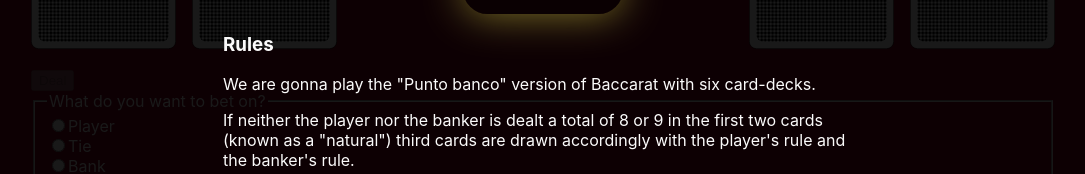
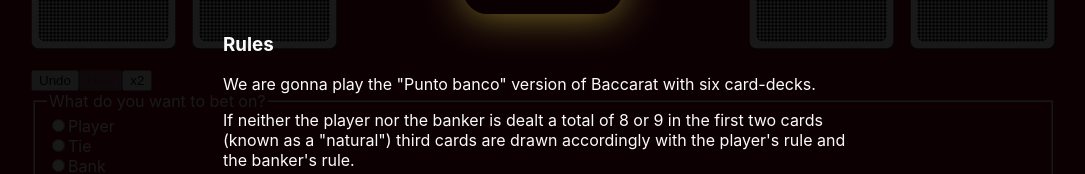
Before and after one commit to Ewelina92/Baccarat, a React (Create React App) app: page / in a window 1280 px wide. Shown: the part 441-615 px from the top of the page, without its empty margins (97-1182 px from the left). Built offline with nearby package versions, Linux system fonts and the light colour scheme.

Commit message:
Add more betting buttons
* make name and starting money mandatory to fill in

* disable deal-button when game is playing

* add double all bets button

* add undo last bet button and create snapshot

* simplify passed arguments to snapshot and replace .at() function

* adjust betting logic

```diff
--- a/src/components/betting-chips/BettingChip.tsx
+++ b/src/components/betting-chips/BettingChip.tsx
@@ -15,7 +15,7 @@ export type BettingChipProps = {
 };
 
 export const BettingChip = observer(({ value, betOn }: BettingChipProps) => {
-  const { game, player } = useMainStore();
+  const { player, betOnPlayer, betOnTie, betOnBanker } = useMainStore();
   const audio = useAudio(sound);
 
   const addToBet = () => {
@@ -25,19 +25,18 @@ export const BettingChip = observer(({ value, betOn }: BettingChipProps) => {
 
     switch (betOn) {
       case "player":
-        game.addToPlayerBet(value);
+        betOnPlayer(value);
         break;
       case "tie":
-        game.addToTieBet(value);
+        betOnTie(value);
         break;
       case "bank":
-        game.addToBankerBet(value);
+        betOnBanker(value);
         break;
       default:
         return;
     }
     audio.play();
-    player.removePlayerMoney(value);
   };
 
   return (
--- a/src/components/betting-chips/BettingControls.tsx
+++ b/src/components/betting-chips/BettingControls.tsx
@@ -8,7 +8,7 @@ import sound from "./place-bets-please.mp3";
 const bettingChipValues: BettingChipsValues[] = [1, 5, 25, 50, 100];
 
 export const BettingControls = observer(() => {
-  const { game } = useMainStore();
+  const { game, doubleBets, undoLastBet } = useMainStore();
   const [bettingChoice, setBettingChoice] = React.useState("");
   const audio = new Audio(sound);
 
@@ -24,7 +24,6 @@ export const BettingControls = observer(() => {
 
   const handleDeal = () => {
     game.setGameStage(GameStage.InitialCards);
-    game.setGameStage(GameStage.InitialCards);
   };
 
   return (
@@ -38,12 +37,26 @@ export const BettingControls = observer(() => {
       ))}
       <button
         type="button"
+        onClick={undoLastBet}
+        disabled={game.gameStage !== GameStage.InitialBet}
+      >
+        Undo
+      </button>
+      <button
+        type="button"
         onClick={handleDeal}
         disabled={
           game.gameStage !== GameStage.InitialBet || game.totalBet === 0
         }
       >
         Deal
+      </button>
+      <button
+        type="button"
+        onClick={doubleBets}
+        disabled={game.gameStage !== GameStage.InitialBet}
+      >
+        x2
       </button>
       <fieldset>
         <legend>What do you want to bet on?</legend>
--- a/src/components/overlays/StartOverlay.tsx
+++ b/src/components/overlays/StartOverlay.tsx
@@ -7,14 +7,13 @@ import sound from "../betting-chips/place-bets-please.mp3";
 import { useAudio } from "../../hooks/useAudio";
 
 export const StartOverlay = observer(() => {
-  const { game, player } = useMainStore();
+  const { game, player, createSnapshot } = useMainStore();
   const [name, setName] = React.useState("");
   const [money, setMoney] = React.useState(0);
   const [formErrorMessage, setFormErrorMessage] = React.useState("");
   const audio = useAudio(sound);
 
   const handleName = (event: React.ChangeEvent<HTMLInputElement>) => {
-    setName(event.target.value.trim());
     setName(event.target.value.trim());
   };
 
@@ -26,6 +25,7 @@ export const StartOverlay = observer(() => {
     if (!!name.length && money > 0) {
       game.nextRound();
       player.setInitialData(name, money);
+      createSnapshot();
       audio.play();
     } else {
       setFormErrorMessage(
--- a/src/stores/gameStore.ts
+++ b/src/stores/gameStore.ts
@@ -33,6 +33,24 @@ export class GameStore {
 
   setGameStage(gameStage: GameStage) {
     this.gameStage = gameStage;
+  }
+
+  setPlayerBet(amount: number) {
+    this.playerBet = amount;
+  }
+
+  setTieBet(amount: number) {
+    this.tieBet = amount;
+  }
+
+  setBankerBet(amount: number) {
+    this.bankerBet = amount;
+  }
+
+  doubleAllBets() {
+    this.playerBet *= 2;
+    this.bankerBet *= 2;
+    this.tieBet *= 2;
   }
 
   addToPlayerBet(bet: number) {
--- a/src/stores/mainStore.ts
+++ b/src/stores/mainStore.ts
@@ -14,6 +14,7 @@ import { PlayerStore } from "./playerStore";
 import { BaccaratStore } from "./baccaratStore";
 import { GameStage, GameStore } from "./gameStore";
 import { WinnerOptions } from "../types";
+import { Snapshot } from "./snapshotStore";
 
 // bet,
 // player + bank 2 cards each
@@ -34,12 +35,40 @@ export class MainStore {
 
   disposeReaction: IReactionDisposer;
 
+  snapshots: Snapshot[] = [];
+
+  betOnPlayer(amount: number) {
+    this.game.addToPlayerBet(amount);
+    this.player.removePlayerMoney(amount);
+    this.createSnapshot();
+  }
+
+  betOnTie(amount: number) {
+    this.game.addToTieBet(amount);
+    this.player.removePlayerMoney(amount);
+    this.createSnapshot();
+  }
+
+  betOnBanker(amount: number) {
+    this.game.addToBankerBet(amount);
+    this.player.removePlayerMoney(amount);
+    this.createSnapshot();
+  }
+
+  doubleBets() {
+    if (this.player.playerMoney >= this.game.totalBet) {
+      this.player.removePlayerMoney(this.game.totalBet);
+      this.game.doubleAllBets();
+    }
+  }
+
   endGameReset() {
     this.game.resetGame();
     this.player.resetPlayer();
     this.baccarat.setCards();
     this.baccarat.resetPlayerCards();
     this.baccarat.resetBankerCards();
+    this.snapshots = [];
   }
 
   betweenRoundsReset() {
@@ -48,6 +77,8 @@ export class MainStore {
     this.game.resetBets();
     this.baccarat.resetPlayerCards();
     this.baccarat.resetBankerCards();
+    this.snapshots = [];
+    this.createSnapshot();
     this.game.resetWinner();
     this.game.nextRound();
   }
@@ -70,6 +101,19 @@ export class MainStore {
         break;
       default:
         break;
+    }
+  }
+
+  createSnapshot() {
+    const snapshot = new Snapshot(this.game, this.player);
+    this.snapshots.push(snapshot);
+  }
+
+  undoLastBet() {
+    if (this.snapshots.length > 1) {
+      const snapshotToRestore = this.snapshots[this.snapshots.length - 2];
+      snapshotToRestore?.undo();
+      this.snapshots.pop();
     }
   }
 
--- /dev/null
+++ b/src/stores/snapshotStore.ts
@@ -0,0 +1,34 @@
+import { makeAutoObservable } from "mobx";
+import { GameStore } from "./gameStore";
+import { PlayerStore } from "./playerStore";
+
+export class Snapshot {
+  game: GameStore;
+
+  player: PlayerStore;
+
+  playerBet: number;
+
+  tieBet: number;
+
+  bankerBet: number;
+
+  playerMoney: number;
+
+  constructor(game: GameStore, player: PlayerStore) {
+    makeAutoObservable(this, {}, { autoBind: true });
+    this.game = game;
+    this.player = player;
+    this.playerBet = game.playerBet;
+    this.tieBet = game.tieBet;
+    this.bankerBet = game.bankerBet;
+    this.playerMoney = player.playerMoney;
+  }
+
+  undo() {
+    this.game.setPlayerBet(this.playerBet);
+    this.game.setTieBet(this.tieBet);
+    this.game.setBankerBet(this.bankerBet);
+    this.player.setPlayerMoney(this.playerMoney);
+  }
+}
```
